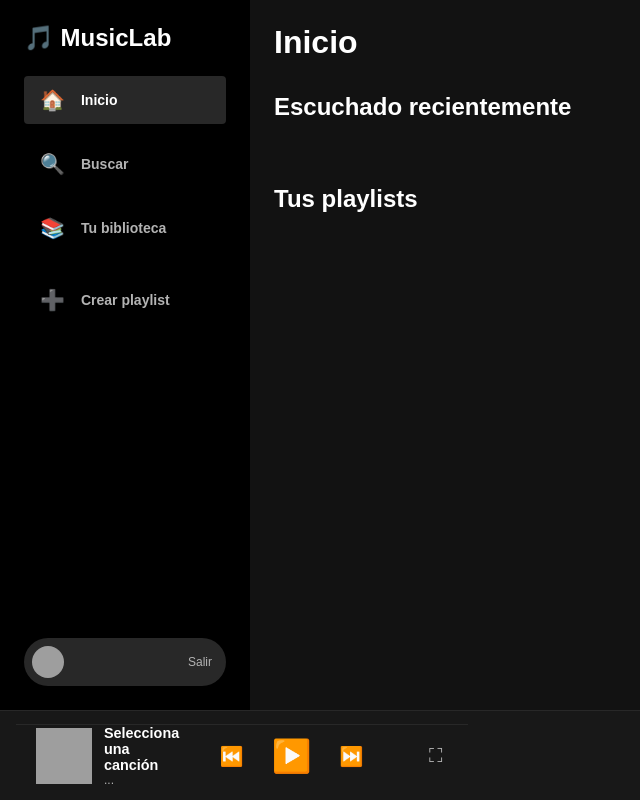
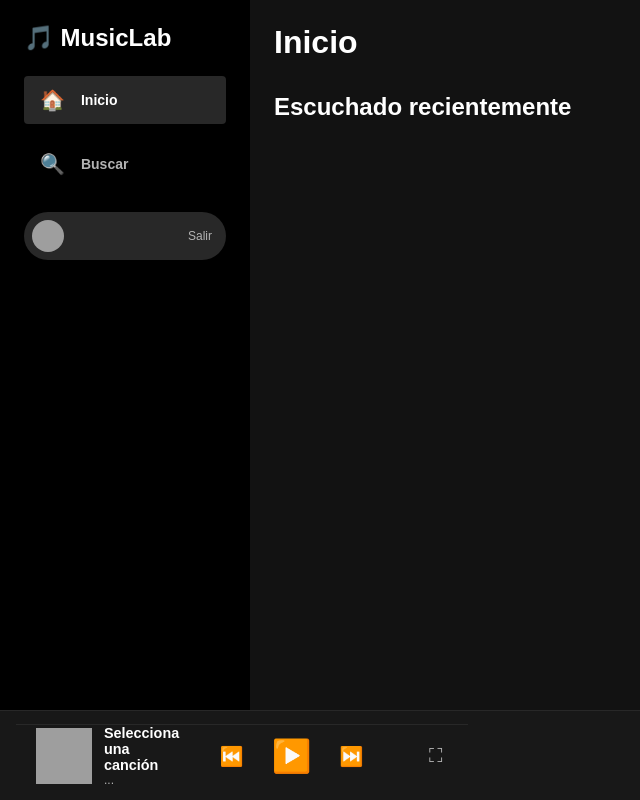
Before and after one commit to cxrbxyx/Lab_Multimedia, an Angular app in the folder frontend/: page /dashboard in a window 1280 px wide. Shown: the whole page, without its empty margins (0-640 px from the left). Built offline with nearby package versions, Linux system fonts and the light colour scheme; grey boxes are pictures that could not be loaded.

Commit message:
Eliminada vista Playlist del dashboard

```diff
--- a/frontend/src/app/dashboard/dashboard.html
+++ b/frontend/src/app/dashboard/dashboard.html
@@ -14,22 +14,7 @@
         <span class="icon">🔍</span>
         <span>Buscar</span>
       </button>
-      <button (click)="changeView('library')" [class.active]="currentView === 'library'">
-        <span class="icon">📚</span>
-        <span>Tu biblioteca</span>
-      </button>
     </nav>
-
-    <div class="playlists">
-      <button (click)="changeView('create-playlist')" class="create-playlist">
-        <span class="icon">➕</span>
-        <span>Crear playlist</span>
-      </button>
-
-      <div class="playlist-list">
-        <!-- Aquí irán las playlists del usuario -->
-      </div>
-    </div>
 
     <div class="user-profile">
       <img [src]="user?.avatar || 'assets/default-avatar.png'" alt="Avatar">
@@ -41,7 +26,7 @@
   <!-- Main Content -->
   <main class="main-content">
     <div class="content-header">
-      <h2>{{ currentView === 'home' ? 'Inicio' : currentView === 'search' ? 'Buscar' : 'Tu biblioteca' }}</h2>
+      <h2>{{ currentView === 'home' ? 'Inicio' : 'Buscar' }}</h2>
     </div>
 
     <div class="content-body">
@@ -53,28 +38,11 @@
             <!-- Track cards -->
           </div>
         </section>
-
-        <section class="section">
-          <h3>Tus playlists</h3>
-          <div class="playlist-grid">
-            <!-- Playlist cards -->
-          </div>
-        </section>
       </div>
 
       <!-- Search View -->
       <div *ngIf="currentView === 'search'" class="search-view">
         <app-search></app-search>
-      </div>
-
-      <!-- Library View -->
-      <div *ngIf="currentView === 'library'" class="library-view">
-        <div class="library-tabs">
-          <button>Playlists</button>
-          <button>Artistas</button>
-          <button>Álbumes</button>
-        </div>
-        <!-- Library content -->
       </div>
     </div>
   </main>
```
Also changed, not shown: 1 other file (tests, documents, lock files or other folders).
